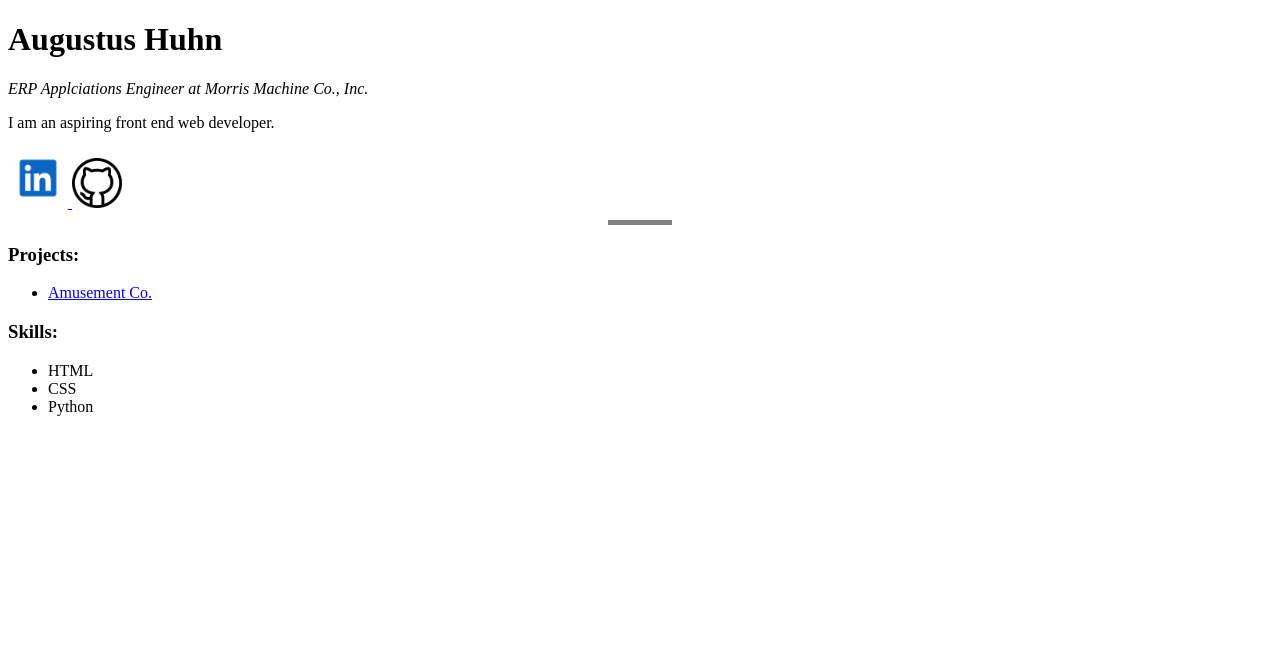
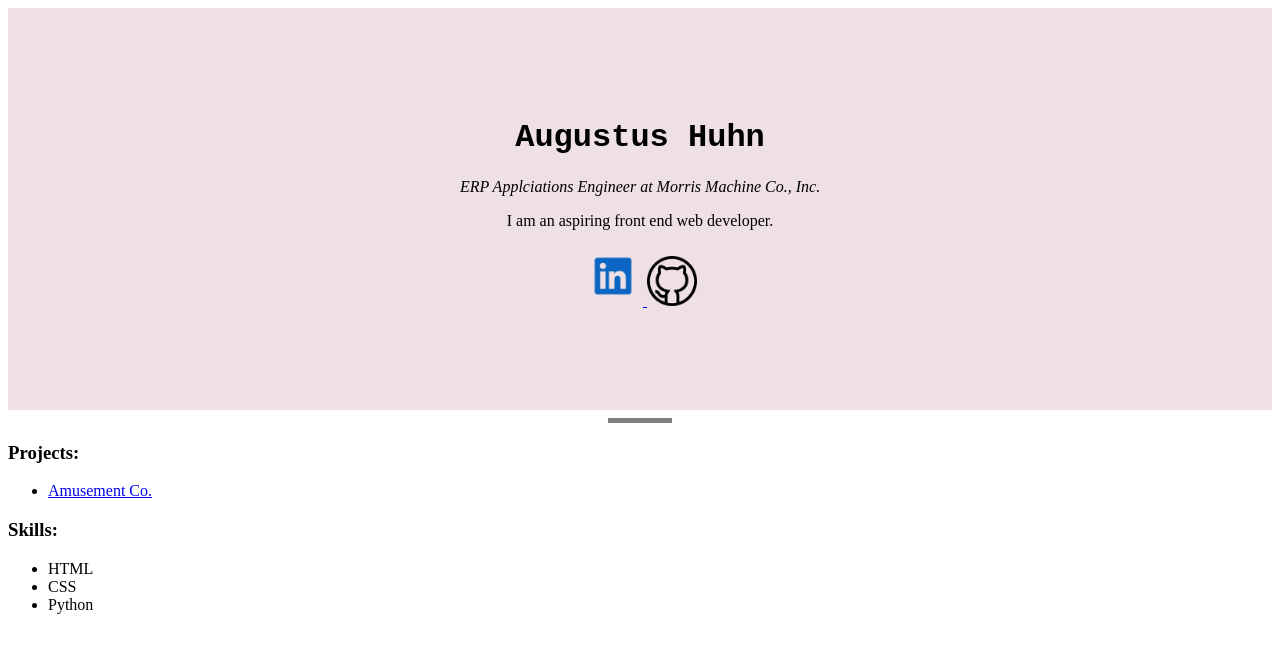
Before and after one commit to ahuhn11/CV, a plain HTML site: page index.html in a window 1280 px wide. Drawn offline with Linux system fonts and the light colour scheme.

Commit message:
Updated CSS and layouts

```diff
--- a/index.html
+++ b/index.html
@@ -8,33 +8,41 @@
 </head>
 
 <body>
-    <div class="Top">
-      <h1>Augustus Huhn</h1>
-      <p><em>ERP Applciations Engineer at Morris Machine Co., Inc.</em></p>
-      <p>I am an aspiring front end web developer.</p>
-    </div>
+  <div class="Head">
+    <h1 id="Name">Augustus Huhn</h1>
+    <p id="Job"><em>ERP Applciations Engineer at Morris Machine Co., Inc.</em></p>
+    <p id="Intro">I am an aspiring front end web developer.</p>
     <a href="https://www.linkedin.com/in/augustus-huhn-6045b5221/" type="_blank">
       <img src="linkedin-logo.png" heighth="60px" width="60px" alt="linkedin">
     </a>
     <a href="https://github.com/ahuhn11" type-="_blank">
       <img src="github.png" heighth="50px" width="50px" alt="Github">
     </a>
+  </div>
   <hr noshade />
-    <div class="Middle">
-      <h3>Projects:</h3>
+  <div class="First">
+    <h3 id="Projects">Projects:</h3>
     <ul>
       <li><a href="aumesment-co.com" type="_blank">Amusement Co.</a></li>
     </ul>
-      <h3>Skills:</h3>
+  </div>
+  <div class="Second">
+    <h3 id="Skills">Skills:</h3>
     <ul>
       <li>HTML</li>
       <li>CSS</li>
       <li>Python</li>
     </ul>
   </div>
-    <div class="Bottom">
+  <div class="Third">
 
   </div>
 </body>
 
+<footer>
+  <div class="Footer">
+
+  </div>
+</footer>
+
 </html>
--- a/styles.css
+++ b/styles.css
@@ -1,8 +1,17 @@
 
-  .top{
+.Head{
 
-    background-color: black;
+  background-color: #EEE0E5;
+  text-align: center;
+  border: 0px;
+  padding-top: 90px;
+  padding-bottom: 100px;
 
+}
+
+#Name{
+
+  font-family: 'OCR A Std', monospace;
 
 }
 
```
Lines whose indentation alone changed are shown as unchanged.
